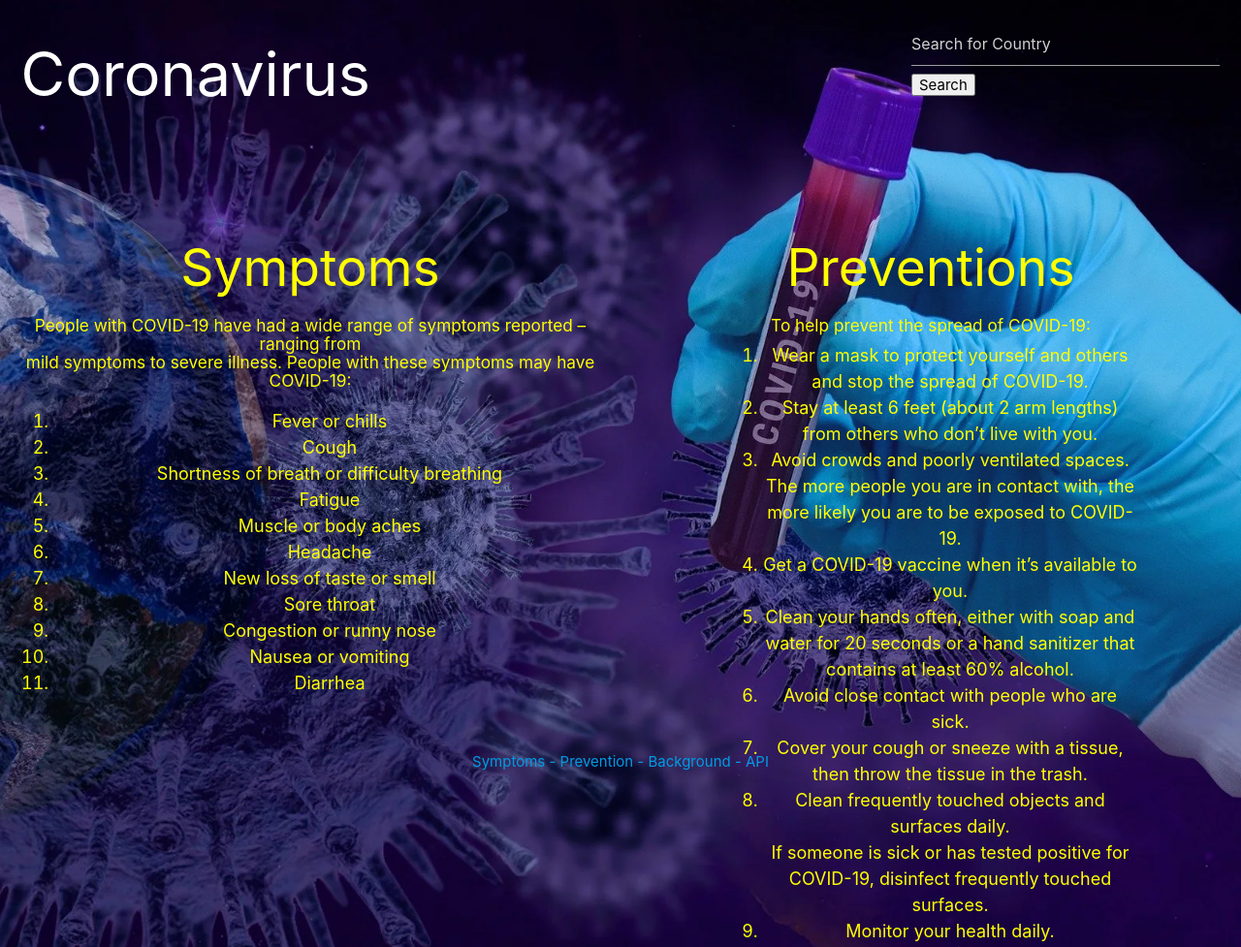
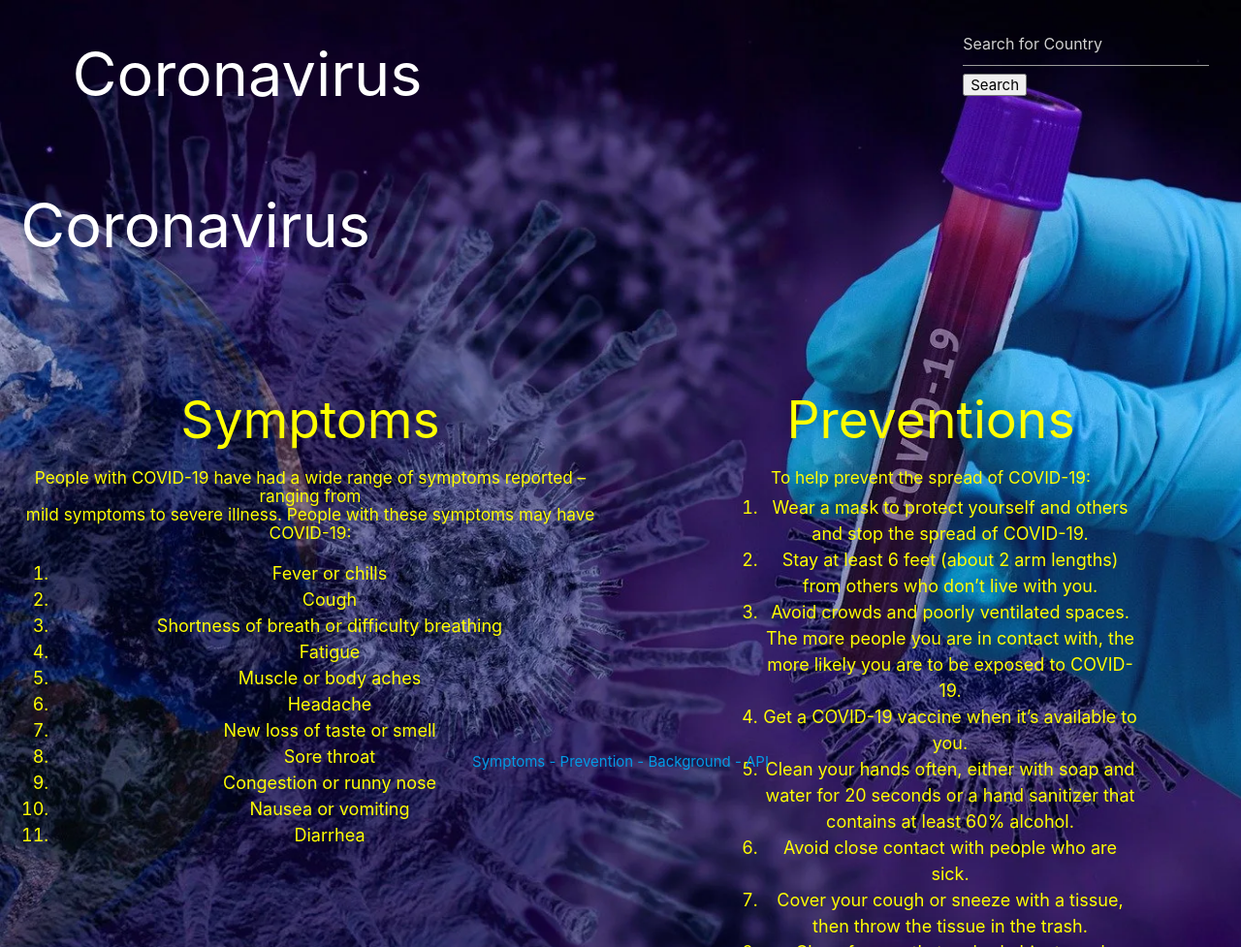
Before and after one commit to tandog42/phase-1-project, a website: page index.html in a window 1280 px wide. Shown: the top 977 px of the page at 97% size. Drawn offline with nearby package versions, Linux system fonts and the light colour scheme.

Commit message:
uplayout

```diff
--- a/index.html
+++ b/index.html
@@ -16,9 +16,13 @@
 
   <title>Coronavirus Statistics</title>
 <body>
-  <div id ="search" class="col s4">
-     <form id="searchForm" class="right" role="search">
-  <div class="input-bar">
+  <div class="row">
+    <div class="col s9">
+      <h1 id="covid-title">Coronavirus</h1>
+    </div>
+  <div id ="search" class="col s3">
+    <div class="input-bar">
+    <form id="searchForm" class="right" role="search">
       <input
         type="text"
         id="searchText"
@@ -28,9 +32,11 @@
         autocomplete="off"
         required>
       <button type="submit">Search</button>
-  </div>
     </form>
   </div>
+  </div>
+   </div>
+<div class="row">
 
     <div id="main-info">
 
```
